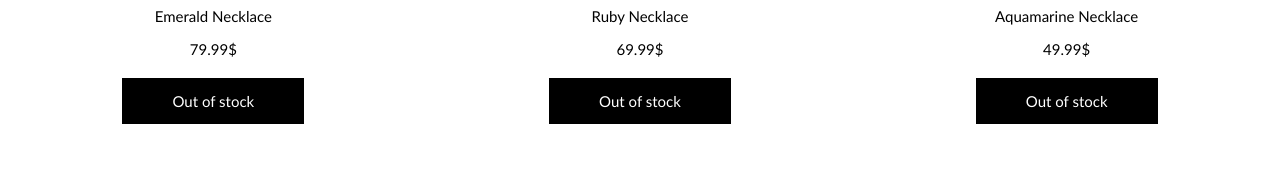
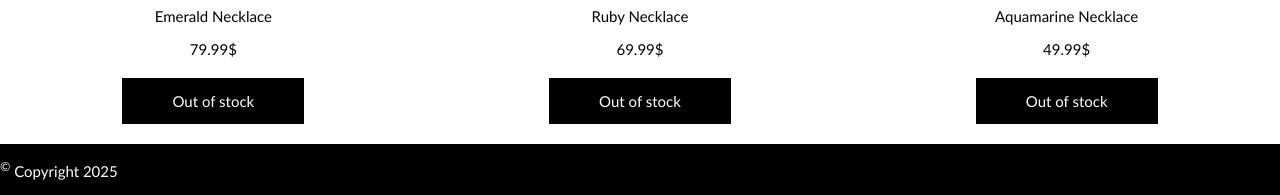
Before and after one commit to UnitedStars111/finalproject, a plain HTML site: page necklaces.html in a window 1280 px wide. Shown: the part 673-868 px from the top of the page. Before the commit the page ends 812 px from the top, so only its background shows below. Drawn offline with Linux system fonts and the light colour scheme.

Commit message:
Update necklaces.html

```diff
--- a/necklaces.html
+++ b/necklaces.html
@@ -101,5 +101,8 @@
 	  Out of stock
     </p>
   </div>
+<div id="footer">
+		<footer><p> <sup>&copy;</sup> Copyright 2025</p></footer>
+	</div>
 </body>
 </html>
```
